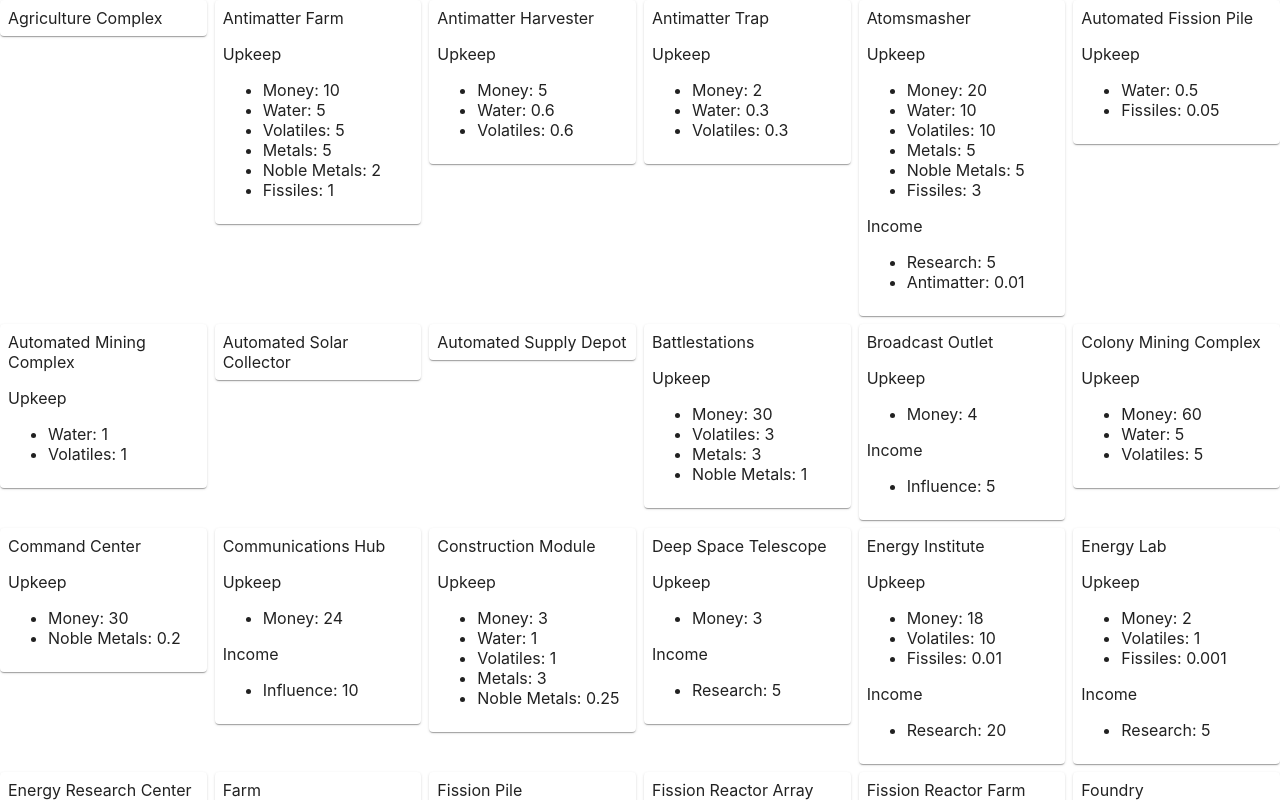
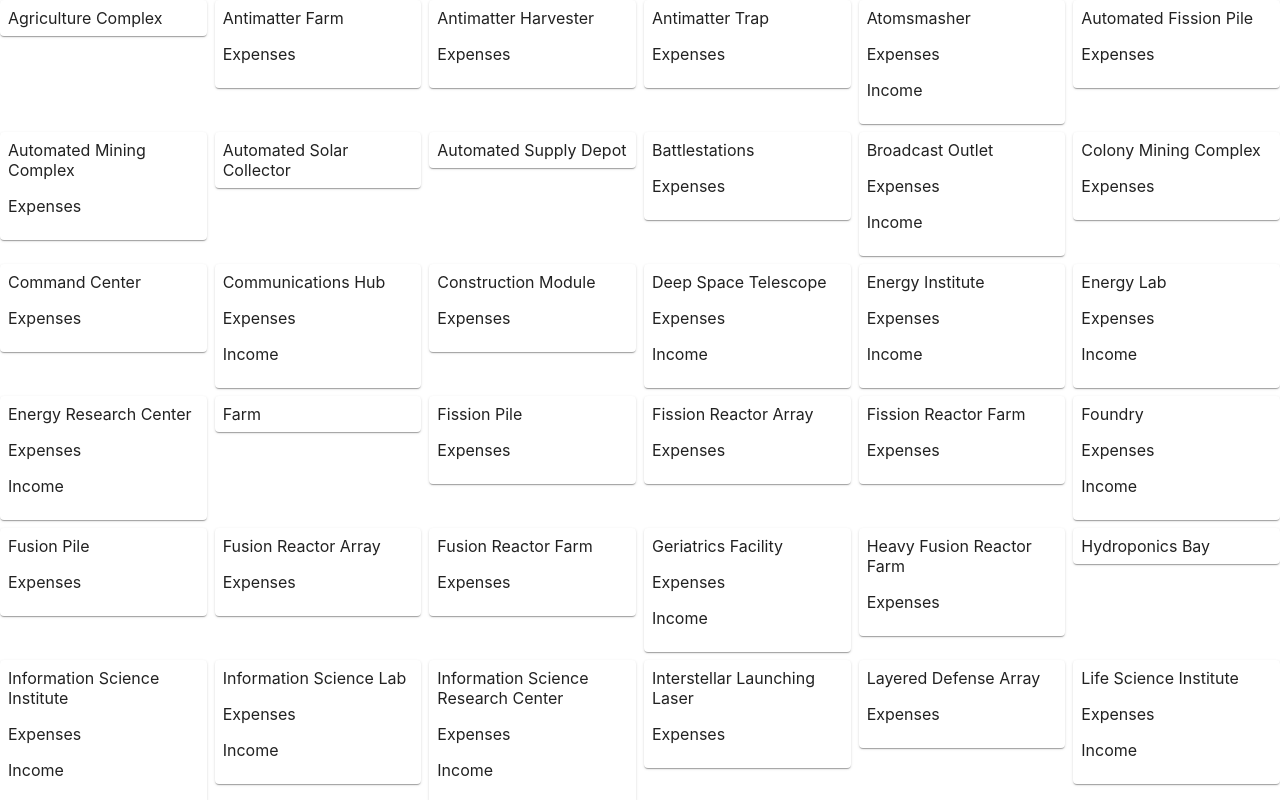
Before and after one commit to Fapiko/terrainvicta-stationplanner, a React (Create React App) app: page / in a window 1280 px wide. Shown: the top 800 px of the page. Built offline with nearby package versions, Linux system fonts and the light colour scheme.

Commit message:
Make income & expenses expandable

```diff
--- a/src/components/Habs/Hab/Income.js
+++ b/src/components/Habs/Hab/Income.js
@@ -1,40 +1,48 @@
+import {useState} from 'react';
+
 const Income = (props) => {
+    const [expanded, setExpanded] = useState(false);
+
+    const incomeClickHandler = () => {
+        setExpanded(!expanded);
+    }
+
     function getIncome(hab) {
         let output = [];
         if (hab.incomeMoney_month > 0) {
-            output.push("Money: " + hab.incomeMoney_month);
+            output.push('Money: ' + hab.incomeMoney_month);
         }
 
         if (hab.incomeInfluence_month > 0) {
-            output.push("Influence: " + hab.incomeInfluence_month);
+            output.push('Influence: ' + hab.incomeInfluence_month);
         }
 
         if (hab.incomeOps_month > 0) {
-            output.push("Ops: " + hab.incomeOps_month);
+            output.push('Ops: ' + hab.incomeOps_month);
         }
 
         if (hab.incomeResearch_month > 0) {
-            output.push("Research: " + hab.incomeResearch_month);
+            output.push('Research: ' + hab.incomeResearch_month);
         }
 
         if (hab.incomeProjects > 0) {
-            output.push("Projects: " + hab.incomeProjects);
+            output.push('Projects: ' + hab.incomeProjects);
         }
 
         if (hab.incomeNobles_month > 0) {
-            output.push("Noble Metals: " + hab.incomeNobles_month);
+            output.push('Noble Metals: ' + hab.incomeNobles_month);
         }
 
         if (hab.incomeFissiles_month > 0) {
-            output.push("Fissiles: " + hab.incomeFissiles_month);
+            output.push('Fissiles: ' + hab.incomeFissiles_month);
         }
 
         if (hab.incomeAntimatter_month > 0) {
-            output.push("Antimatter: " + hab.incomeAntimatter_month);
+            output.push('Antimatter: ' + hab.incomeAntimatter_month);
         }
 
         if (hab.incomeExotics_month > 0) {
-            output.push("Exotics: " + hab.incomeExotics_month);
+            output.push('Exotics: ' + hab.incomeExotics_month);
         }
 
         return output.map(item => <li>{item}</li>);
@@ -47,13 +55,19 @@ const Income = (props) => {
             return;
         }
 
+        if (!expanded) {
+            return <div onClick={incomeClickHandler}>
+                <p>Income</p>
+            </div>
+        }
+
         return (
-            <>
+            <div onClick={incomeClickHandler}>
                 <p>Income</p>
                 {incomeList.length > 0 && <ul>
                     {incomeList}
                 </ul>}
-            </>
+            </div>
         );
     }();
 
--- a/src/components/Habs/Hab/Upkeep.js
+++ b/src/components/Habs/Hab/Upkeep.js
@@ -1,4 +1,12 @@
+import {useState} from 'react';
+
 const Upkeep = (props) => {
+    const [expanded, setExpanded] = useState(false);
+
+    const expensesClickHandler = () => {
+        setExpanded(!expanded);
+    }
+
     function getUpkeep(supportMaterialsMonthly) {
         let output = [];
         if (supportMaterialsMonthly.money > 0) {
@@ -39,13 +47,17 @@ const Upkeep = (props) => {
             return;
         }
 
+        if (!expanded) {
+            return <div onClick={expensesClickHandler}><p>Expenses</p></div>
+        }
+
         return (
-            <>
+            <div onClick={expensesClickHandler}>
                 <p>Upkeep</p>
                 {upkeepList.length > 0 && <ul>
                     {upkeepList}
                 </ul>}
-            </>
+            </div>
         );
     }();
 
```
